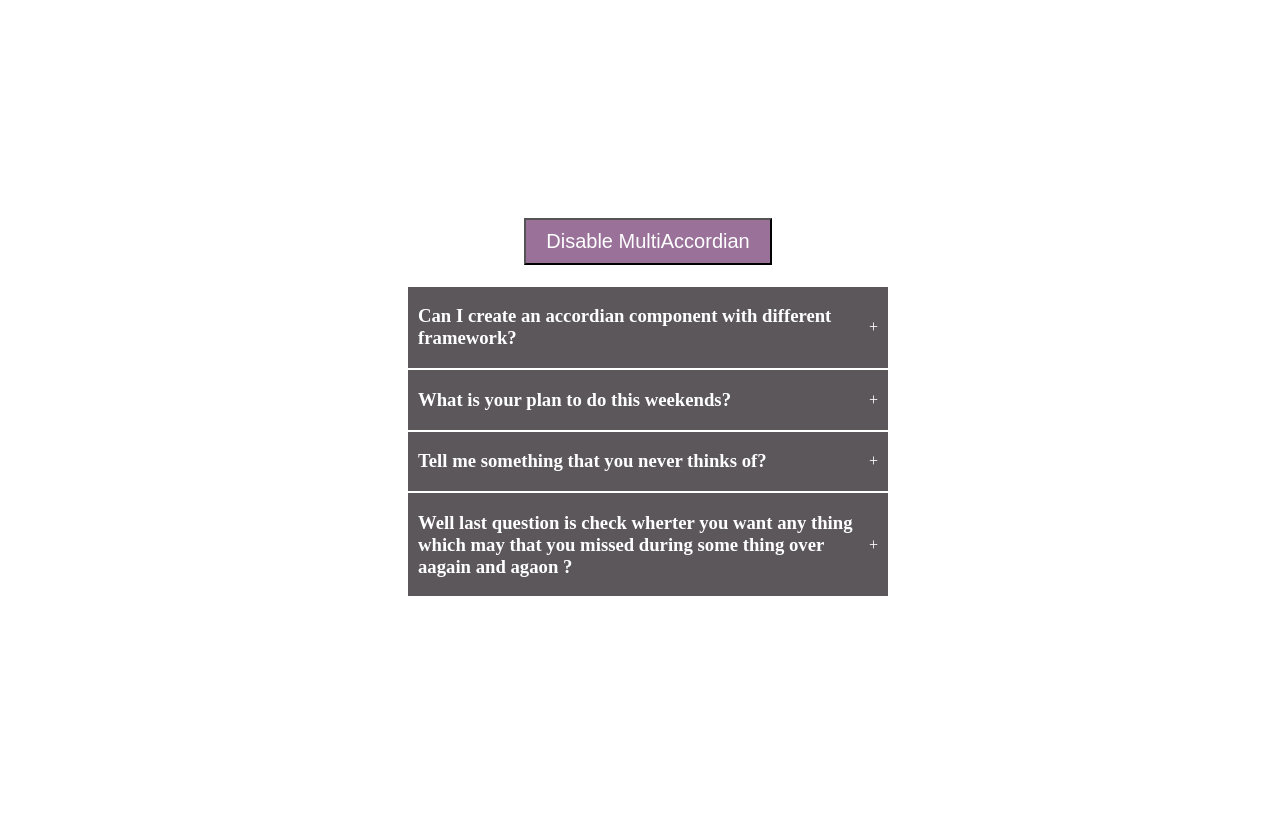
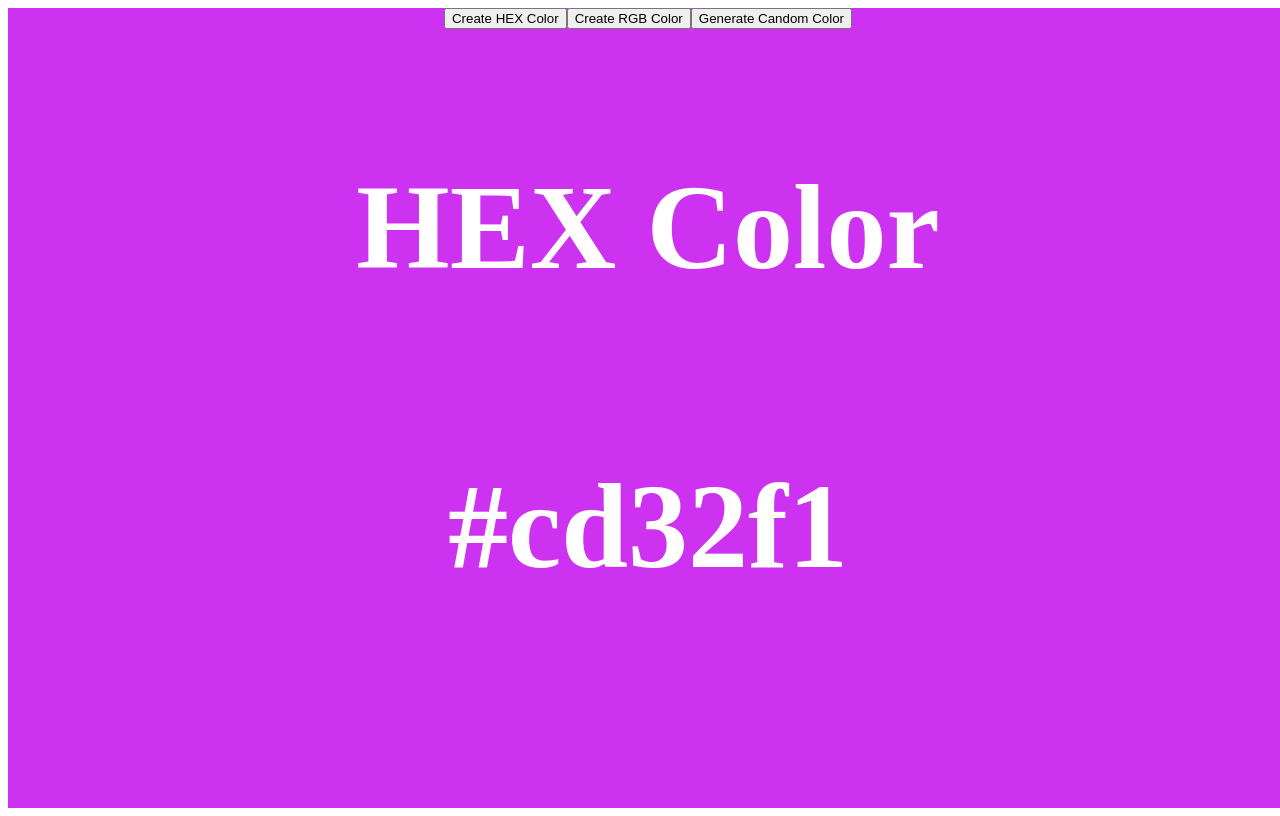
Before and after one commit to Hritikror/UI-25-projects, a React (Vite) app: page / in a window 1280 px wide. Built offline with nearby package versions, Linux system fonts and the light colour scheme.

Commit message:
random-color-generated implemented

```diff
--- a/src/App.jsx
+++ b/src/App.jsx
@@ -2,7 +2,8 @@ import { useState } from 'react'
 import reactLogo from './assets/react.svg'
 import viteLogo from '/vite.svg'
 import Todo from './components/Todo'
-import Accordian from './components/accordian/index'
+import Accordian from './components/accordian/index';
+import RandomColor from './components/random-color/RandomColor';
 
 function App() {
   const [count, setCount] = useState(0)
@@ -10,7 +11,13 @@ function App() {
   return (
     <>
 
-    <Accordian/>
+
+    {/* <Accordian/> */}
+
+    <RandomColor/>
+
+
+
       {/* <div>
         <a href="https://vitejs.dev" target="_blank">
           <img src={viteLogo} className="logo" alt="Vite logo" />
--- a/src/components/accordian/index.jsx
+++ b/src/components/accordian/index.jsx
@@ -1,6 +1,6 @@
 import React, { useState } from "react";
 import data from "./data";
-import './index.css'
+import './index.css';
 
 const Accordian = () => {
   const [selected, setSelected] = useState(null);
--- /dev/null
+++ b/src/components/random-color/RandomColor.jsx
@@ -0,0 +1,60 @@
+import React, { useEffect, useState } from "react";
+
+const RandomColor = () => {
+  const [color, setColor] = useState("#000000");
+  const [typeOfColor, setTypeOfColor] = useState("hex");
+
+  function generateColor() {
+    const R = Math.floor(Math.random() * 256);
+    const G = Math.floor(Math.random() * 256);
+    const B = Math.floor(Math.random() * 256);
+    if (typeOfColor === "hex") {
+      const redHex = R.toString(16).padStart(2, "0");
+      const greenHex = G.toString(16).padStart(2, "0");
+      const blueHex = B.toString(16).padStart(2, "0");
+
+      // Concatenate the components into a hexadecimal color string
+      const hexColor = `#${redHex}${greenHex}${blueHex}`;
+
+      setColor(hexColor);
+    } else {
+      setColor(`rgb(${R}, ${G}, ${B})`);
+    }
+  }
+
+  useEffect(()=>{
+    generateColor();
+  },[typeOfColor])
+
+  return (
+    <div
+      style={{
+        width: "100vw",
+        height: "100vh",
+        background: color,
+        textAlign: "center",
+      }}
+    >
+      <button onClick={() => setTypeOfColor("hex")}>Create HEX Color</button>
+      <button onClick={() => setTypeOfColor("rgb")}>Create RGB Color</button>
+      <button onClick={generateColor}>Generate Candom Color</button>
+
+      <div
+        style={{
+          display: "flex",
+          justifyContent: "center",
+          alignItems: "center",
+          color: "#fff",
+          fontSize: "60px",
+          marginTop: "50px",
+          flexDirection:"column",
+        }}
+      >
+        <h1>{typeOfColor === 'rgb' ? 'RGB Color' : 'HEX Color'}</h1>
+        <h1>{color}</h1>
+      </div>
+    </div>
+  );
+};
+
+export default RandomColor;
```
Also changed, not shown: src/components/random-color/index.css (added).
